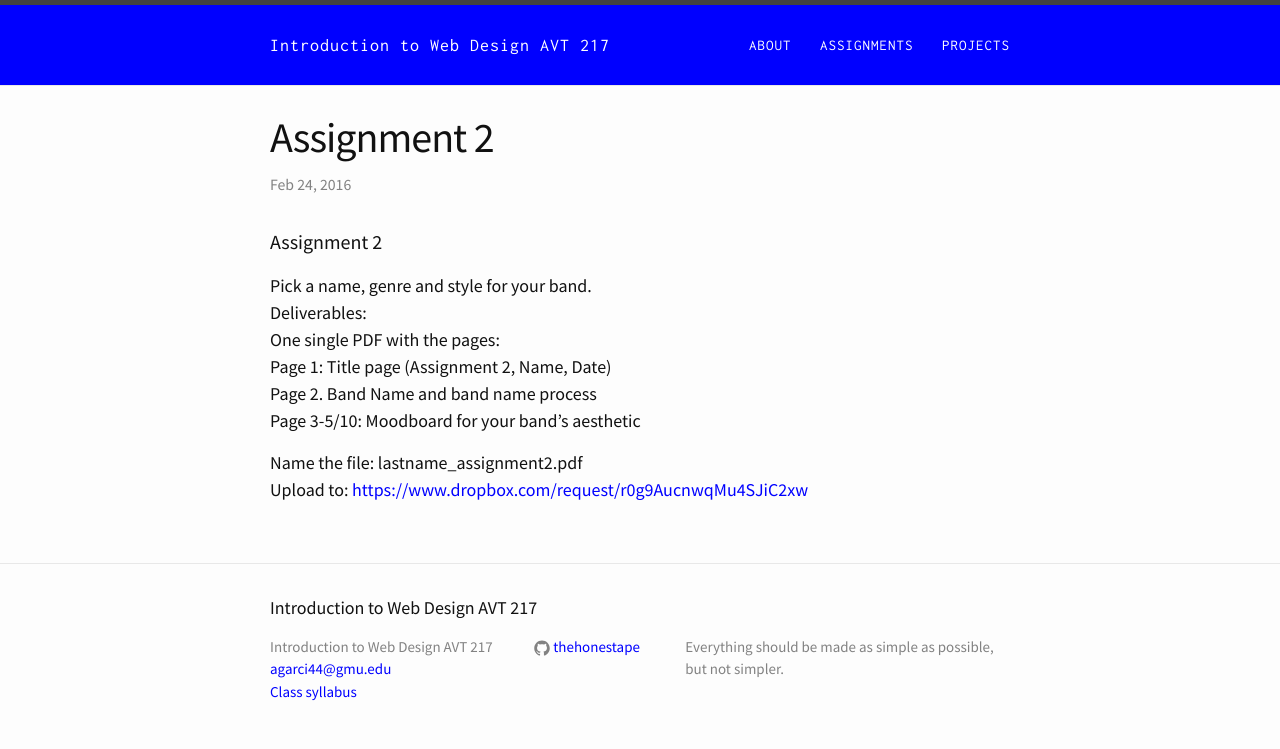
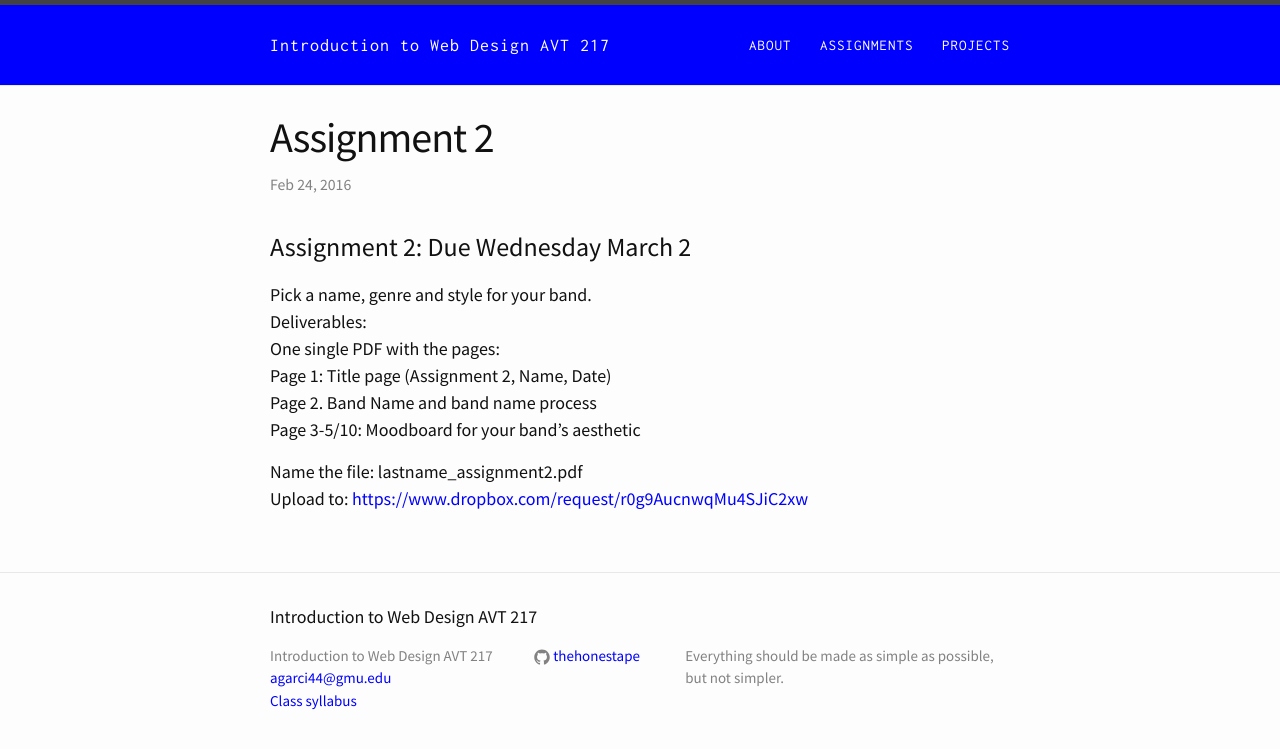
Before and after one commit to thehonestape/intro-to-web-design, a Jekyll site: the page built from _posts/2016-02-29-assignment-2.markdown, in a window 1280 px wide. Shown: the top 749 px of the page. Built offline with Jekyll 4.4.1, drawn with Linux system fonts in a browser that asks for light colours.

Commit message:
add due date language to assignment 2

```diff
--- a/_posts/2016-02-29-assignment-2.markdown
+++ b/_posts/2016-02-29-assignment-2.markdown
@@ -5,7 +5,7 @@ date:   2016-02-24
 categories: assignments
 ---
 
-#### Assignment 2
+### Assignment 2: Due Wednesday March 2
 Pick a name, genre and style for your band.
 Deliverables:
 One single PDF with the pages:
--- a/_posts/2016-02-29-class-12.markdown
+++ b/_posts/2016-02-29-class-12.markdown
@@ -48,7 +48,7 @@ Project 2 Assigned
 
 ---
 
-#### Assignment 2
+### Assignment 2: Due Wednesday March 2
 Pick a name, genre and style for your band.
 Deliverables:
 One single PDF with the pages:
```
